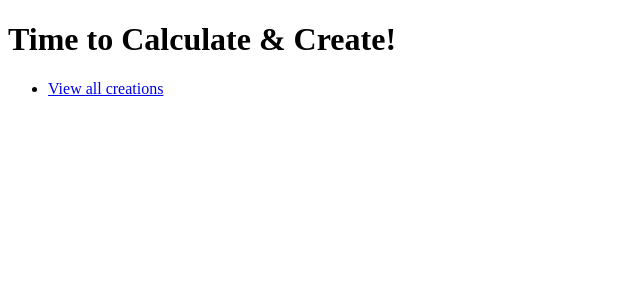
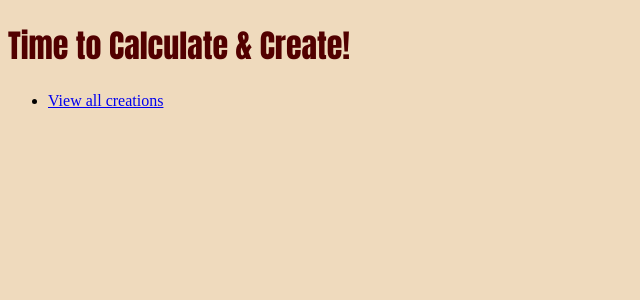
Before and after one commit to Grxcelynx/Calculate-and-Create, a Flask app: page / in a window 1280 px wide. Shown: the top 300 px of the page, without its empty margins (0-640 px from the left). Run offline with Flask 2, Linux system fonts and the light colour scheme.

Commit message:
added CSS and some HTML

```diff
--- /dev/null
+++ b/static/style.css
@@ -0,0 +1,20 @@
+body {
+    background-color: #EFDABD;
+  }
+
+  h1 {
+    font-family: Impact, Haettenschweiler, 'Arial Narrow Bold', sans-serif;
+    color: #520000;
+  }
+
+.center {
+    display: block;
+    margin-left: auto;
+    margin-right: auto;
+
+}
+
+/* p.one {
+    border-style: solid;
+    border-color: #E29728;
+  } */
--- a/templates/base.html
+++ b/templates/base.html
@@ -4,14 +4,14 @@
     <meta charset="utf-8">
     <meta name="viewport" content="width=device-width">
     <title>
-      {% block title %}{% endblock %}
+        <title>{% block title %}TITLE GOES HERE{% endblock %}</title>
+        <link rel="stylesheet" type="text/css" href="/static/style.css">
     </title>
 
     {% block head %}{% endblock %}
   </head>
   <body>
     {% block body %}{% endblock %}
-
     {% block after_body %}{% endblock %}
   </body>
 </html>
```
Also changed, not shown: templates/homepage.html (line endings or trailing spaces).
